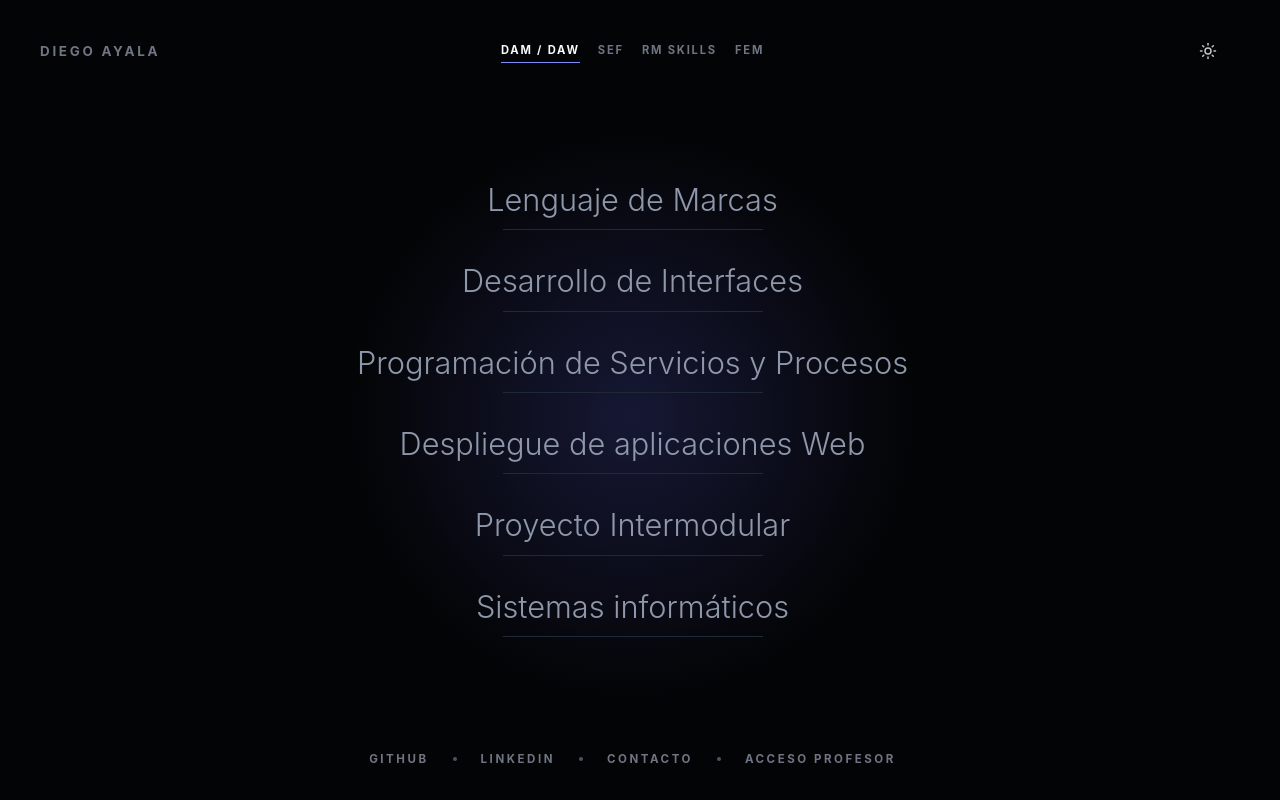
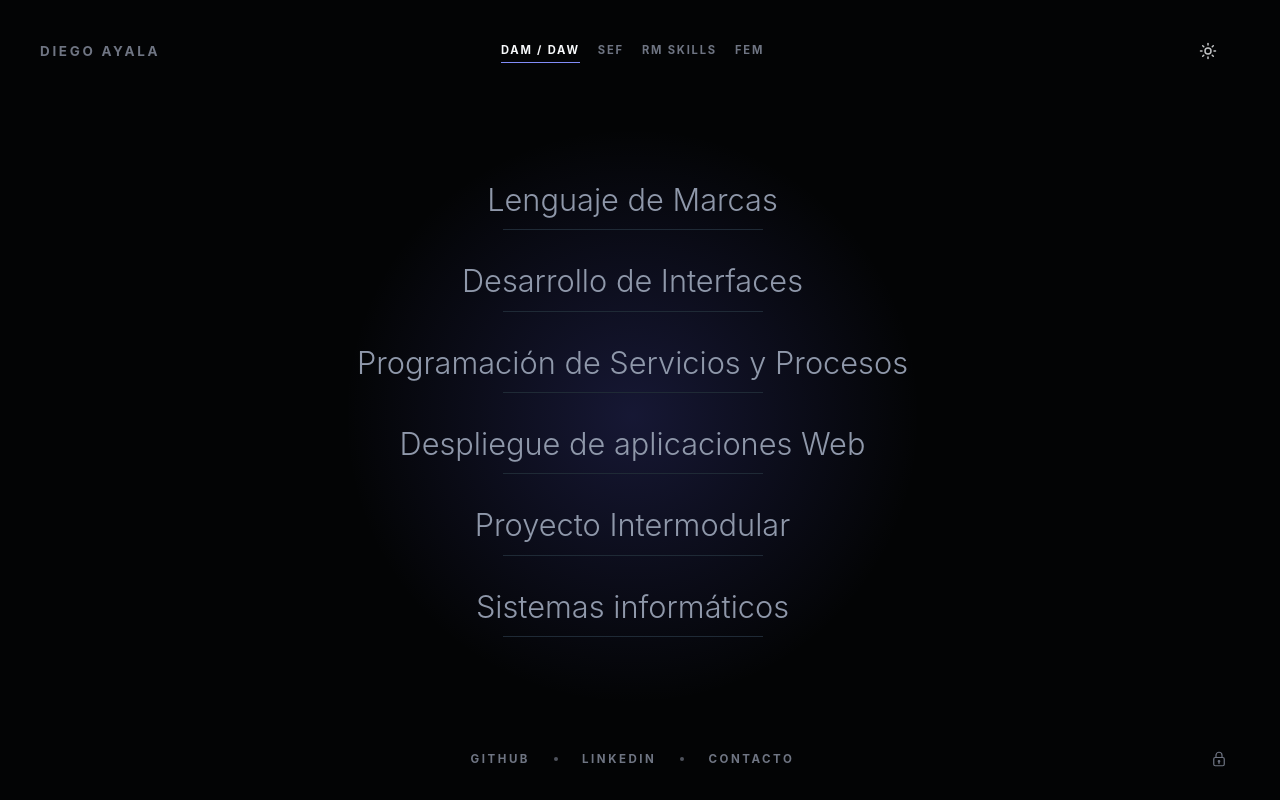
Before and after one commit to diegaless/slides.diegoayala.com, a website: page index.html in a window 1280 px wide. Drawn offline with Linux system fonts and the light colour scheme.

Commit message:
Use a discreet padlock for teacher access

```diff
--- a/index.html
+++ b/index.html
@@ -216,8 +216,14 @@
       <a href="https://www.linkedin.com/in/diego-ayala/" target="_blank" rel="noreferrer">LinkedIn</a>
       <span aria-hidden="true"></span>
       <a href="mailto:diego.ayala@colegiomiralmonte.es">Contacto</a>
-      <span class="teacher-separator" aria-hidden="true"></span>
-      <a class="teacher-link" href="/profesor/">Acceso profesor</a>
+      <a class="teacher-link" href="/profesor/" aria-label="Acceso profesor" title="Acceso profesor">
+        <svg aria-hidden="true" focusable="false" viewBox="0 0 24 24">
+          <rect x="5" y="10" width="14" height="11" rx="2"></rect>
+          <path d="M8 10V7a4 4 0 0 1 8 0v3"></path>
+          <circle cx="12" cy="15" r="1"></circle>
+          <path d="M12 16v2"></path>
+        </svg>
+      </a>
     </footer>
 
     <div class="toast" role="status" aria-live="polite" data-toast></div>
--- a/styles.css
+++ b/styles.css
@@ -561,7 +561,7 @@
   align-items: center;
   justify-content: center;
   gap: 24px;
-  padding: 34px 24px;
+  padding: 34px 80px;
   color: var(--footer);
   font-size: 0.72rem;
   font-weight: 750;
@@ -575,6 +575,28 @@
 
 .site-footer a:hover {
   color: var(--accent);
+}
+
+.site-footer .teacher-link {
+  position: absolute;
+  top: 50%;
+  right: 24px;
+  display: grid;
+  width: 44px;
+  height: 44px;
+  place-items: center;
+  border-radius: 4px;
+  transform: translateY(-50%);
+}
+
+.teacher-link svg {
+  width: 18px;
+  height: 18px;
+  fill: none;
+  stroke: currentColor;
+  stroke-width: 1.6;
+  stroke-linecap: round;
+  stroke-linejoin: round;
 }
 
 .site-footer span {
@@ -700,13 +722,24 @@
 
   .site-footer {
     gap: 16px;
-    padding: 24px 18px;
+    padding: 24px 64px;
     font-size: 0.66rem;
     letter-spacing: 0.16em;
   }
 
-  .site-footer .teacher-separator { display:none; }
-  .site-footer .teacher-link { flex-basis:100%; text-align:center; }
+  .site-footer .teacher-link { right: 8px; }
+}
+
+@media (max-width: 420px) {
+  .site-footer {
+    padding: 24px 18px 60px;
+  }
+
+  .site-footer .teacher-link {
+    top: auto;
+    bottom: 4px;
+    transform: none;
+  }
 }
 
 @media (prefers-reduced-motion: reduce) {
```
Also changed, not shown: fem/index.html (+8 -2 lines), rm-skills/index.html (+8 -2 lines), sef/index.html (+8 -2 lines), README.md.
